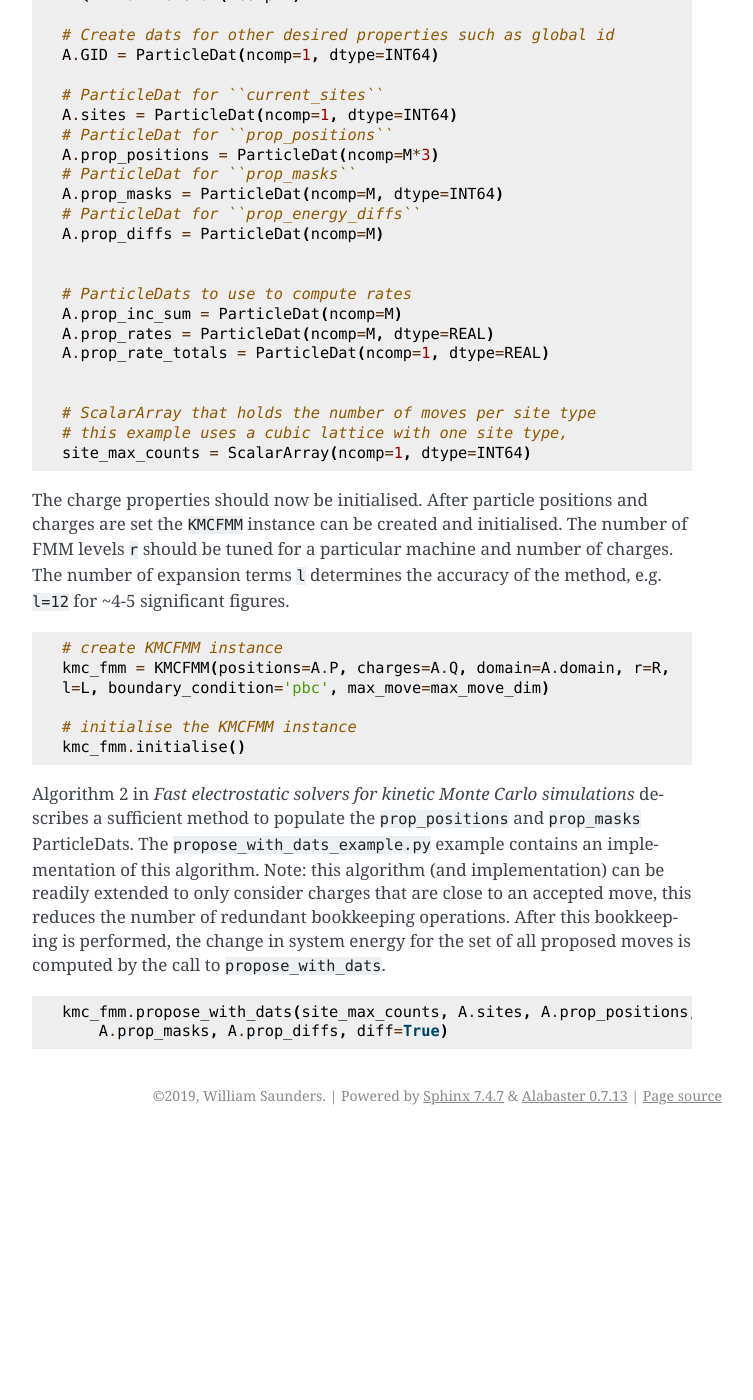
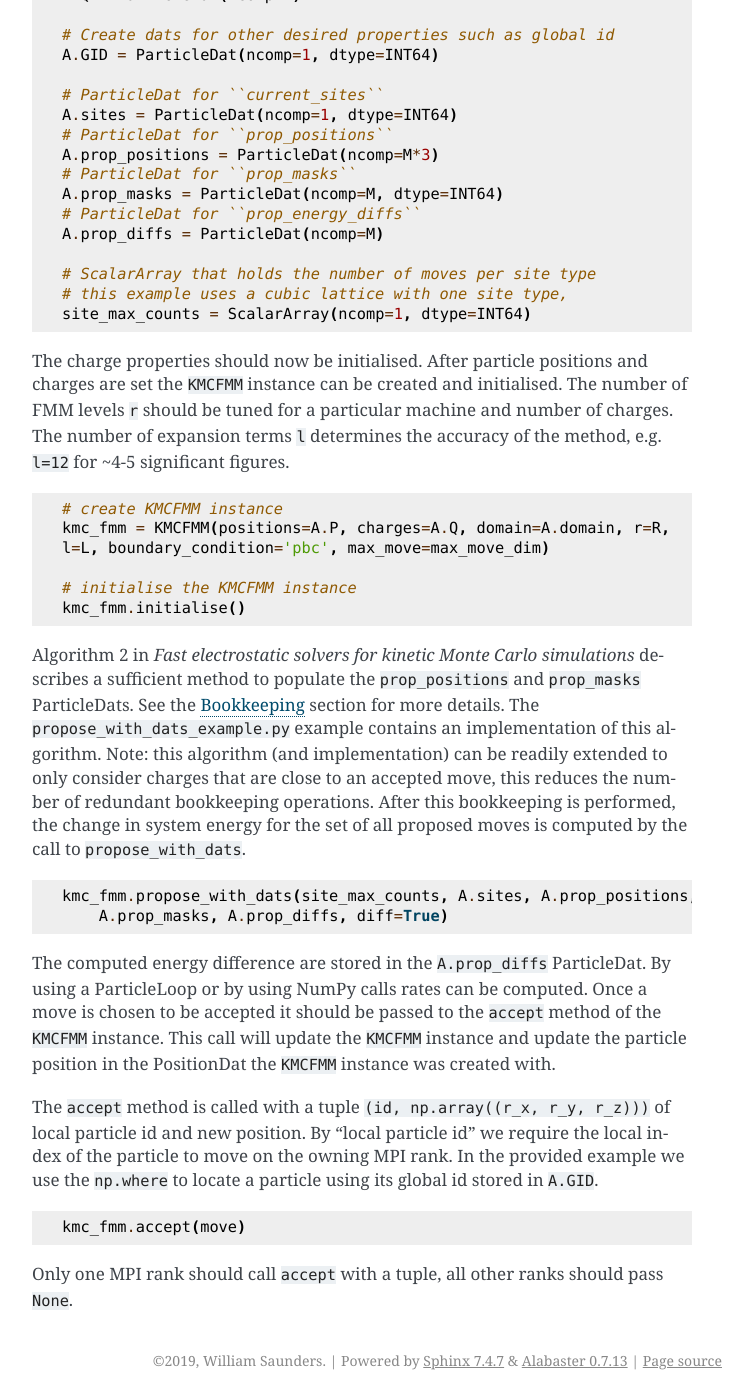
Before and after one commit to ppmd/coulomb_kmc, a Sphinx documentation site: the page built from docs/source/example_general.rst, in a window 1280 px wide and 1400 px high, scrolled down 575 px. Shown: the whole window, without its empty margins (388-1141 px from the left). Built offline with Sphinx 7.4.7, drawn with Linux system fonts in a browser that asks for light colours; before the commit the page ends 1710 px from its top, so only the background shows below that.

Commit message:
docs progress

```diff
--- a/docs/source/conf.py
+++ b/docs/source/conf.py
@@ -30,7 +30,7 @@ release = '1'
 # Add any Sphinx extension module names here, as strings. They can be
 # extensions coming with Sphinx (named 'sphinx.ext.*') or your custom
 # ones.
-extensions = ['sphinx.ext.autodoc', 'sphinx.ext.mathjax']
+extensions = ['sphinx.ext.autodoc', 'sphinx.ext.mathjax', 'sphinx.ext.autosectionlabel']
 
 # Add any paths that contain templates here, relative to this directory.
 templates_path = ['_templates']
--- a/docs/source/example_general.rst
+++ b/docs/source/example_general.rst
@@ -40,13 +40,6 @@ First we create a state ``A`` with the ``ParticleDats`` and ``ScalarArrays`` req
     # ParticleDat for ``prop_energy_diffs``
     A.prop_diffs = ParticleDat(ncomp=M)
 
-
-    # ParticleDats to use to compute rates
-    A.prop_inc_sum = ParticleDat(ncomp=M)
-    A.prop_rates = ParticleDat(ncomp=M, dtype=REAL)
-    A.prop_rate_totals = ParticleDat(ncomp=1, dtype=REAL)
-
-
     # ScalarArray that holds the number of moves per site type
     # this example uses a cubic lattice with one site type,
     site_max_counts = ScalarArray(ncomp=1, dtype=INT64)
@@ -64,10 +57,22 @@ The charge properties should now be initialised. After particle positions and ch
     kmc_fmm.initialise()
 
 
-Algorithm 2 in  *Fast electrostatic solvers for kinetic Monte Carlo simulations* describes a sufficient method to populate the ``prop_positions`` and ``prop_masks`` ParticleDats. The ``propose_with_dats_example.py`` example contains an implementation of this algorithm. Note: this algorithm (and implementation) can be readily extended to only consider charges that are close to an accepted move, this reduces the number of redundant bookkeeping operations.
+Algorithm 2 in  *Fast electrostatic solvers for kinetic Monte Carlo simulations* describes a sufficient method to populate the ``prop_positions`` and ``prop_masks`` ParticleDats.
+See the :ref:`Bookkeeping` section for more details. The ``propose_with_dats_example.py`` example contains an implementation of this algorithm. Note: this algorithm (and implementation) can be readily extended to only consider charges that are close to an accepted move, this reduces the number of redundant bookkeeping operations.
 After this bookkeeping is performed, the change in system energy for the set of all proposed moves is computed by the call to ``propose_with_dats``.
 
 ::
 
     kmc_fmm.propose_with_dats(site_max_counts, A.sites, A.prop_positions,
         A.prop_masks, A.prop_diffs, diff=True)
+
+
+The computed energy difference are stored in the ``A.prop_diffs`` ParticleDat. By using a ParticleLoop or by using NumPy calls rates can be computed. Once a move is chosen to be accepted it should be passed to the ``accept``  method of the ``KMCFMM`` instance. This call will update the ``KMCFMM`` instance and update the particle position in the PositionDat the ``KMCFMM`` instance was created with.
+
+The ``accept`` method is called with a tuple ``(id, np.array((r_x, r_y, r_z)))`` of local particle id and new position. By "local particle id" we require the local index of the particle to move on the owning MPI rank. In the provided example we use the ``np.where`` to locate a particle using its global id stored in ``A.GID``.
+
+::
+
+    kmc_fmm.accept(move)
+
+Only one MPI rank should call ``accept`` with a tuple, all other ranks should pass ``None``.
--- a/docs/source/index.rst
+++ b/docs/source/index.rst
@@ -12,8 +12,8 @@ FMM-KMC Documentation
 
    installation
    kmc_fmm
-   example_simple
    example_general
+   example_bookkeeping
 
 
 Indices and tables
```
Also changed, not shown: docs/source/example_bookkeeping.rst (added, +49 -0 lines).
